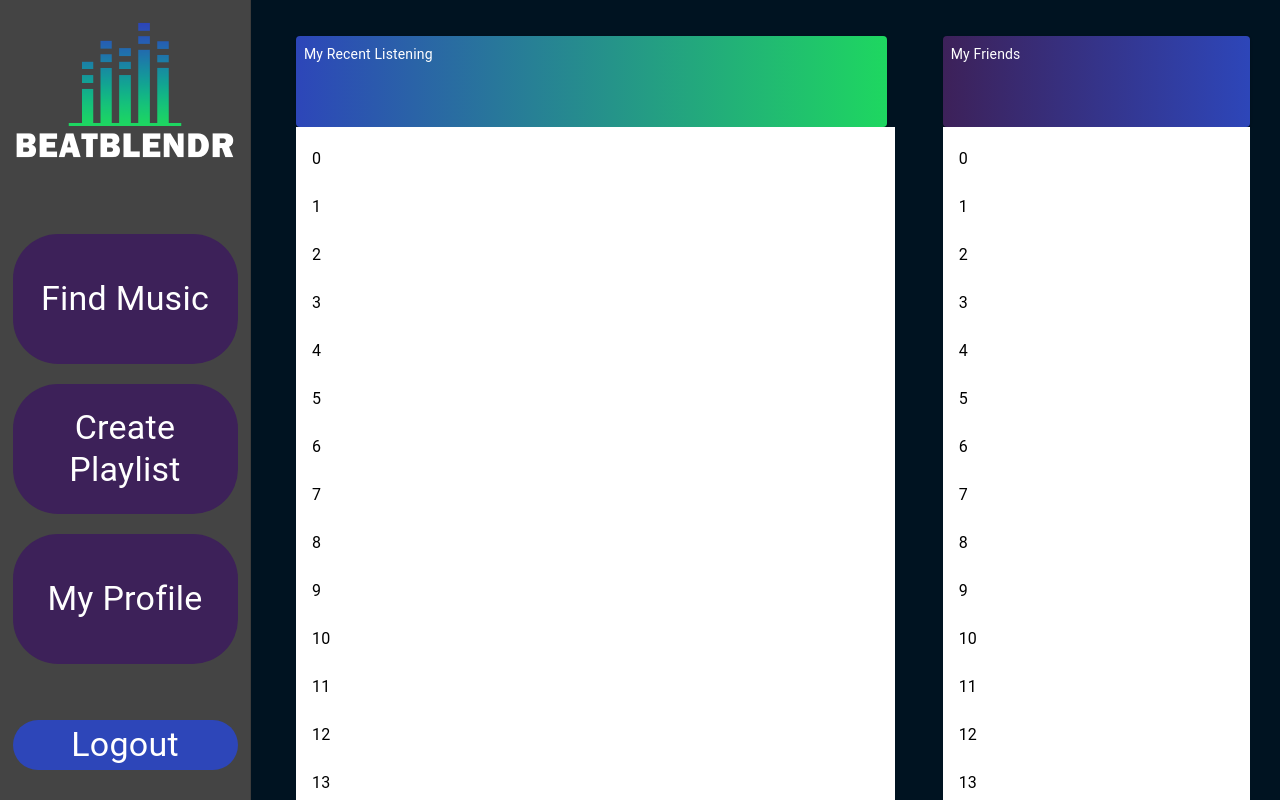
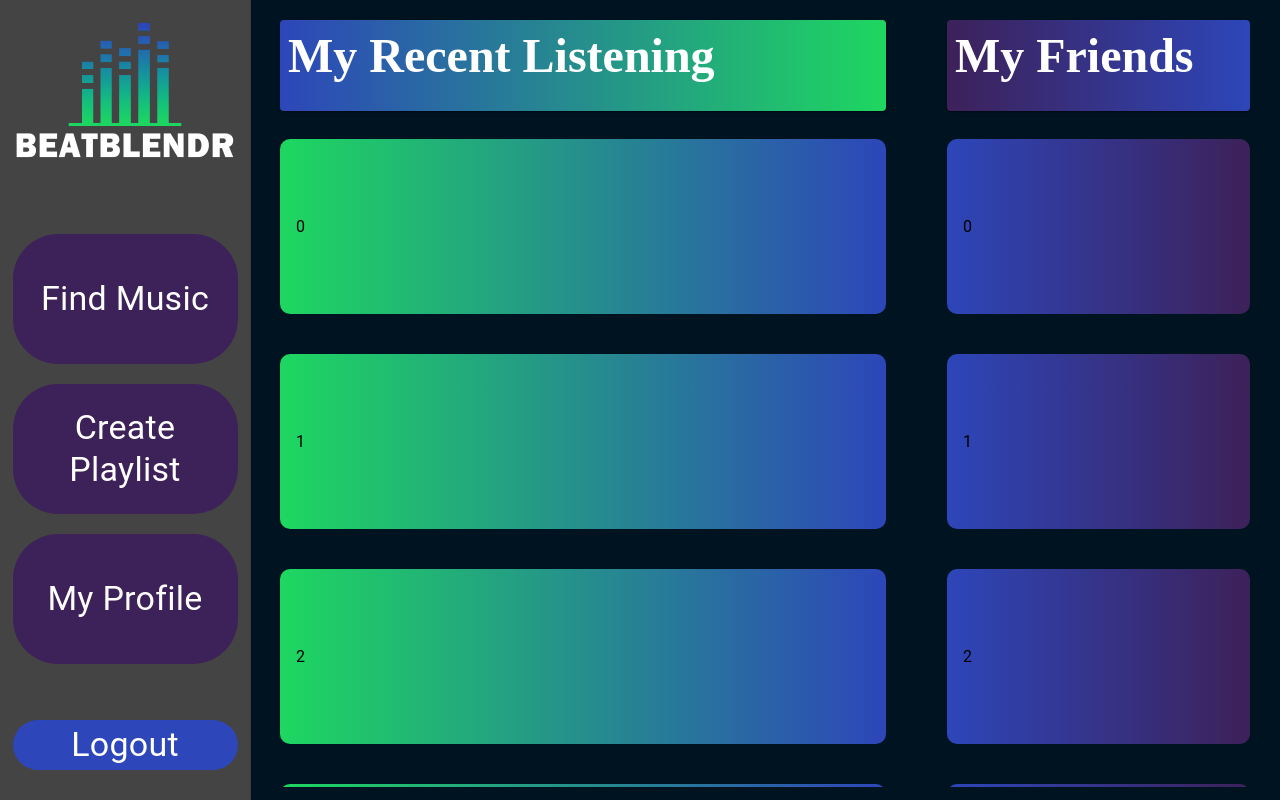
Before and after one commit to durigon-sam/SWEGroup12, a React (Create React App) app in the folder frontend/: page / in a window 1280 px wide. Shown: the top 800 px of the page. Built offline with nearby package versions, Linux system fonts and the light colour scheme.

Commit message:
create list items with gradients and sizes

```diff
--- a/frontend/src/components/home.jsx
+++ b/frontend/src/components/home.jsx
@@ -13,8 +13,8 @@ export default function HomePage(){
 		padding: theme.spacing(1),
 		textAlign: 'left',
 		color: 'white',
-		marginRight: '40px',
 		height: '75px',
+		marginBottom: '20px',
 	}))
 
 	const FriendItem = styled(Paper)(({ theme }) => ({
@@ -24,49 +24,65 @@ export default function HomePage(){
 		textAlign: 'left',
 		color: 'white',
 		height: '75px',
+		marginBottom: '20px',
 	}))
 
 	return(
 		<div className='App'>
 			<SideBar className='sidebar'/>
-			<Box className='App-header' >
-				<Grid container spacing={2} columns={12} sx={{margin: '20px 30px 20px 30px'}}>
-					<Grid item xs={8} >
-						<RecentItem>My Recent Listening</RecentItem>
+			<Box className='App-header' sx={{}}>
+				<Grid container spacing={2} columns={16} sx={{margin: '20px 30px 20px 30px'}}>
+					<Grid item xs={10} sx={{'&.MuiGrid-item':{padding: '0px 0px 0px 0px'}}}>
+						<RecentItem>
+							<Typography variant='h3' fontFamily={'Libre Franklin'} fontWeight={700}>My Recent Listening</Typography>
+						</RecentItem>
 						<List
 							sx={{
-								width: '95%',
-								// maxWidth: 360,
-								bgcolor: 'background.paper',
 								position: 'relative',
 								overflow: 'auto',
-								maxHeight: 800,
+								maxHeight: '80vh',
 								'& ul': { padding: 0 },
 							}}
 						>
+							{/* This gets replaced with the actual user data */}
 							{[0, 1, 2, 3, 4, 5, 6, 7, 8, 9, 10, 11, 12, 13, 14, 15, 16, 17, 18, 19, 20, 21, 22, 23, 24, 25].map((index) => (
-								<ListItem key={index}>
+								<ListItem key={index}
+									sx={{
+										background: 'linear-gradient(to left, #2D46B9, #1ED760)',
+										marginBottom: 5,
+										height: '175px',
+										borderRadius: '10px',
+									}}
+								>
 									<ListItemText>{index}</ListItemText>
 								</ListItem>
 							))}
 						</List>
 
 					</Grid>
-					<Grid item xs={4}>
-						<FriendItem>My Friends</FriendItem>
+					<Grid item xs={1} sx={{'&.MuiGrid-item':{padding: '0px 0px 0px 0px'}}}/>
+					<Grid item xs={5} sx={{'&.MuiGrid-item':{padding: '0px 0px 0px 0px'}}}>
+						<FriendItem>
+							<Typography variant='h3' fontFamily={'Libre Franklin'} fontWeight={700}>My Friends</Typography>
+						</FriendItem>
 						<List
 							sx={{
 								width: '100%',
-								// maxWidth: 360,
-								bgcolor: 'background.paper',
 								position: 'relative',
 								overflow: 'auto',
-								maxHeight: 800,
+								maxHeight: '80vh',
 								'& ul': { padding: 0 },
 							}}
 						>
 							{[0, 1, 2, 3, 4, 5, 6, 7, 8, 9, 10, 11, 12, 13, 14, 15, 16, 17, 18, 19, 20, 21, 22, 23, 24, 25].map((index) => (
-								<ListItem key={index}>
+								<ListItem key={index}
+									sx={{
+										background: 'linear-gradient(to right, #2D46B9, #3D2159)',
+										marginBottom: 5,
+										height: '175px',
+										borderRadius: '10px',
+									}}
+								>
 									<ListItemText>{index}</ListItemText>
 								</ListItem>
 							))}
```
